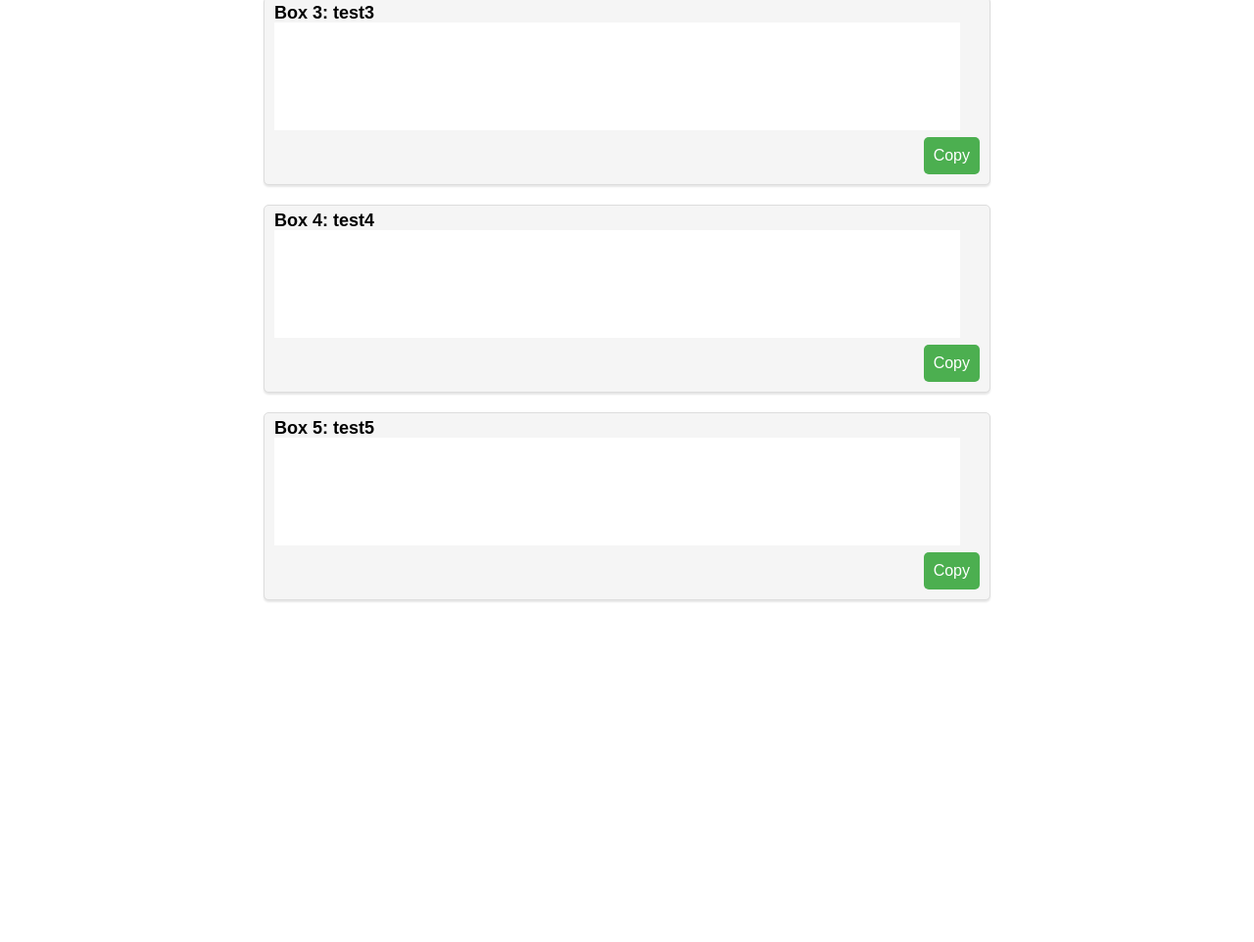
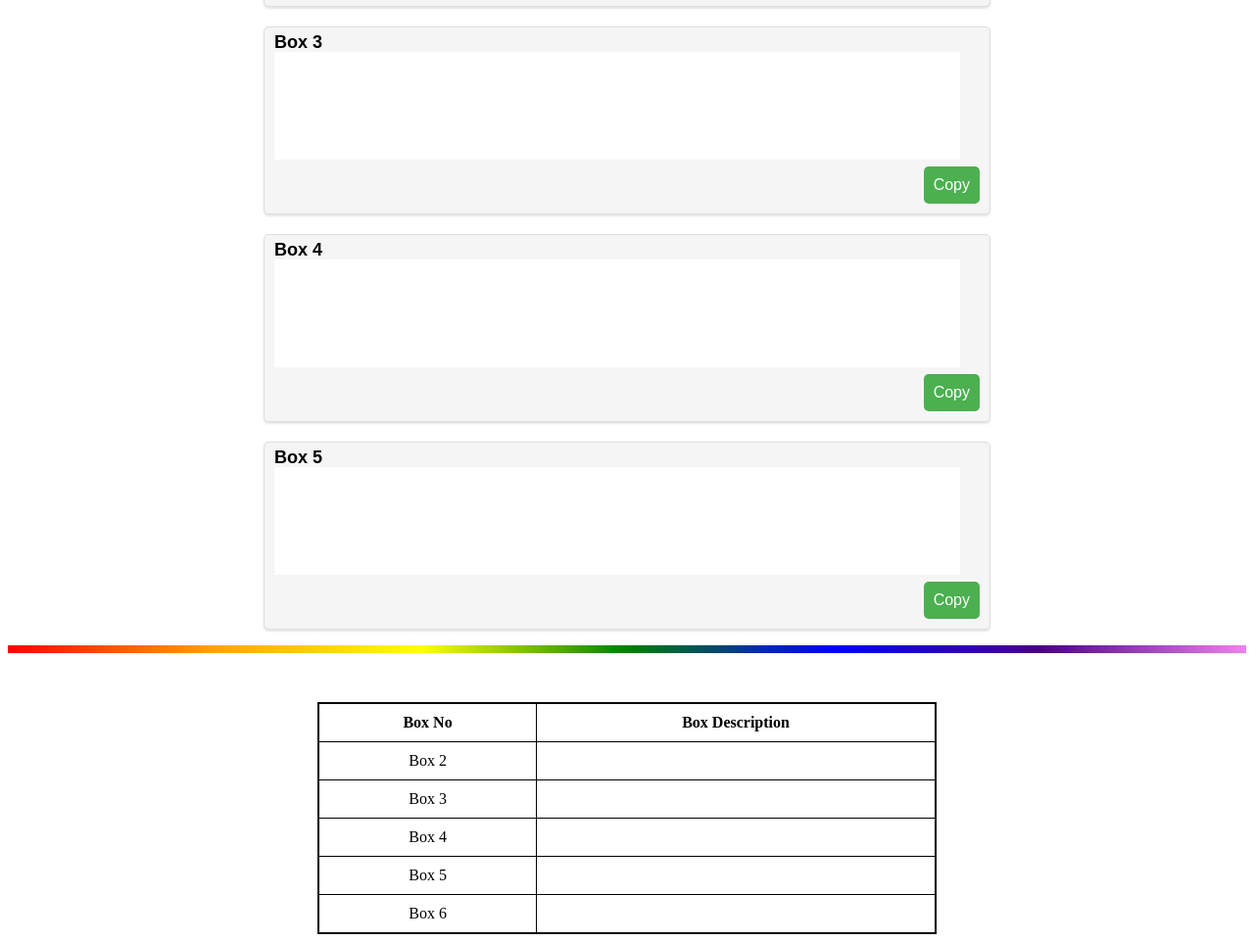
Before and after one commit to TruthSo/TruthSo.github.io, a plain HTML site: page CopyBox/index.html in a window 1280 px wide. Shown: the part 555-1517 px from the top of the page at 98% size. Before the commit the page ends 1176 px from the top, so only its background shows below. Drawn offline with Linux system fonts and the light colour scheme.

Commit message:
add rainbow line and customizable label description

```diff
--- a/CopyBox/index.html
+++ b/CopyBox/index.html
@@ -7,7 +7,8 @@
     <link rel="stylesheet" type="text/css" href="main.css">
   </head>
   <body>
-    <h1>JavaScript Copy Text Demo</h1>
+    <h1 class="pgtitle">JavaScript Copy Text Demo</h1>
+    <div id="divider"></div>
     <div class="notification"></div>
     <div class="container">
       <div class="box">
@@ -36,6 +37,21 @@
         <button class="copy-button" data-box="5">Copy</button>
       </div>
     </div>
+    <div id="divider"></div>
+    <div class="table-container" id="my-table">
+      <table>
+        <thead>
+          <tr>
+            <th>Box No</th>
+            <th>Box Description</th>
+          </tr>
+        </thead>
+        <tbody>
+
+        </tbody>
+      </table>
+    </div>
+
     <script src="main.js"></script>
   </body>
 </html>
--- a/CopyBox/main.css
+++ b/CopyBox/main.css
@@ -1,3 +1,7 @@
+  .pgtitle {
+    text-align: center;
+  }
+
    .container {
     display: flex;
     flex-direction: column;
@@ -83,3 +87,28 @@
   .notification.show {
     opacity: 1;
   }
+
+  #divider {
+    margin: 1em 0;
+    height: 8px;
+    background-image: linear-gradient(to right, red, orange, yellow, green, blue, indigo, violet);
+    border: none;
+  }
+
+  .table-container {
+    display: flex;
+    justify-content: center;
+    margin-top: 50px;
+  }
+
+  table {
+    border-collapse: collapse;
+    border: 2px solid black;
+    width: 50%;
+  }
+
+  th, td {
+    padding: 10px;
+    text-align: center;
+    border: 1px solid black;
+  }
--- a/CopyBox/main.js
+++ b/CopyBox/main.js
@@ -1,11 +1,11 @@
 window.addEventListener('load', function() {
-    const boxLabels = ['test1', 'test2', 'test3', 'test4', 'test5'];
-    const boxes = document.querySelectorAll('.box');
+    // const boxLabels = ['test1', 'test2', 'test3', 'test4', 'test5'];
+    // const boxes = document.querySelectorAll('.box');
 
-    for (let i = 0; i < boxes.length; i++) {
-      const label = boxes[i].querySelector('label');
-      label.textContent = `Box ${i + 1}: ${boxLabels[i]}`;
-    }
+    // for (let i = 0; i < boxes.length; i++) {
+    //   const label = boxes[i].querySelector('label');
+    //   label.textContent = `Box ${i + 1}: ${boxLabels[i]}`;
+    // }
   });
 
 
@@ -39,3 +39,30 @@ copyButtons.forEach(function(button, index) {
     }
   });
 });
+
+const table = document.querySelector('table');
+const tbody = table.querySelector('tbody');
+
+for (let i = 1; i <= 5; i++) {
+  const row = document.createElement('tr');
+  row.classList.add('data-row');
+
+  // Add first column to row
+  const labelCell = document.createElement('td');
+  labelCell.textContent = `Box ${i+1}`;
+  row.appendChild(labelCell);
+
+  // Add empty cells to row
+  const valueCell = document.createElement('td');
+  valueCell.setAttribute('contenteditable', 'true');
+  row.appendChild(valueCell);
+
+  valueCell.addEventListener('input', function() {
+    const boxLabel = `Box ${i}: ${valueCell.textContent}`;
+    const box = document.querySelector(`.box:nth-of-type(${i}) label`);
+    box.textContent = boxLabel;
+  });
+
+
+  tbody.appendChild(row);
+}
```
